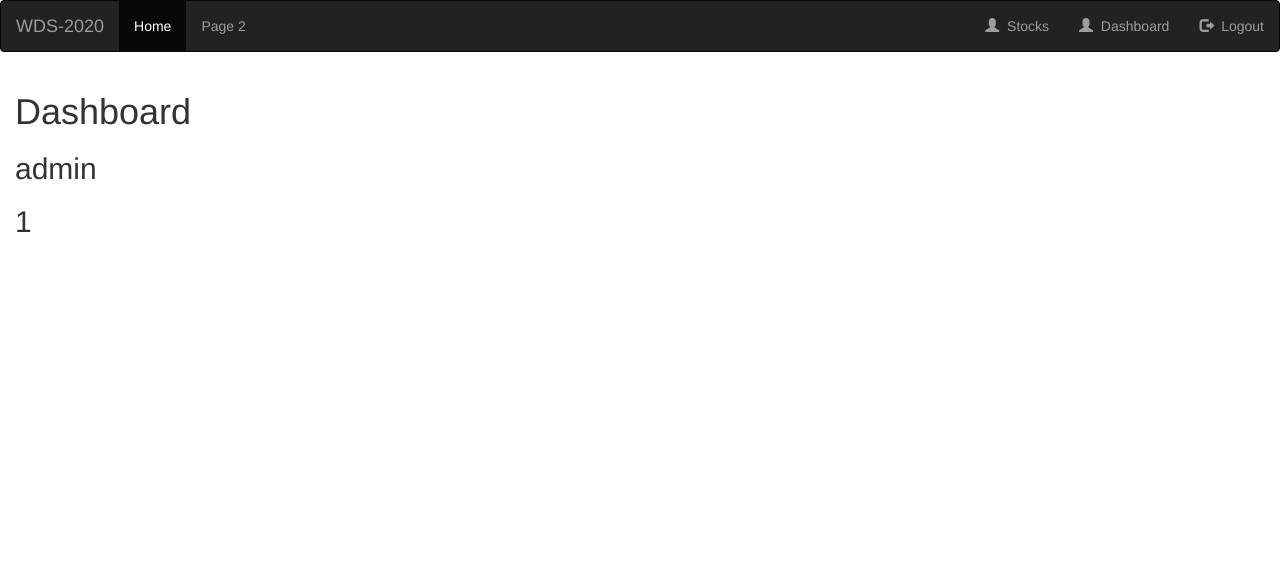
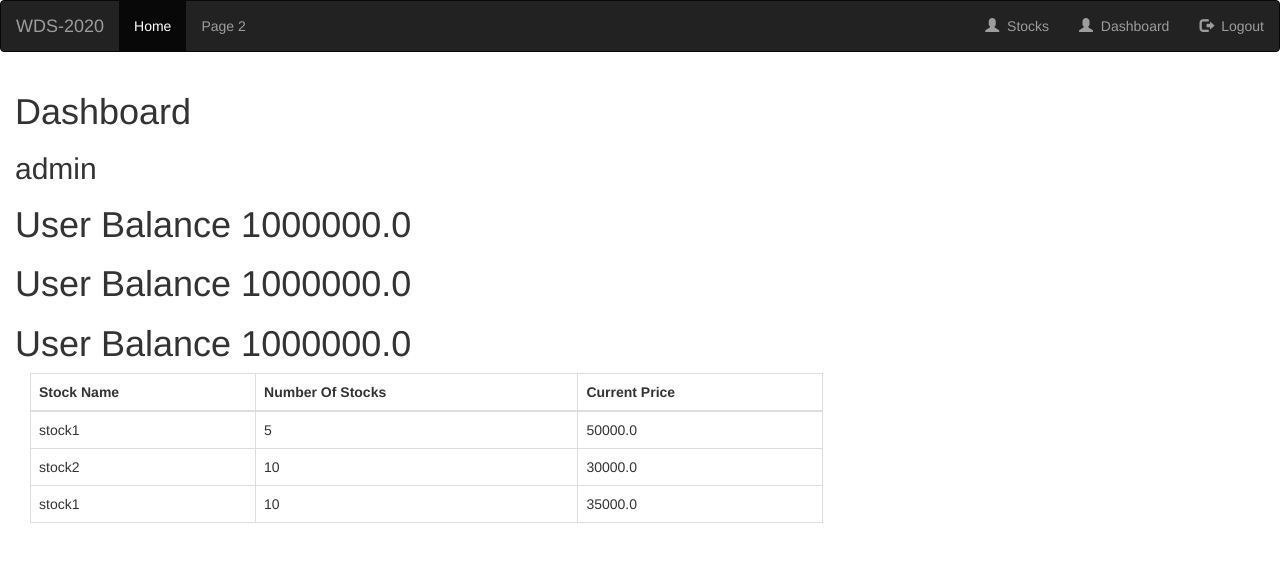
Before and after one commit to Nipun3120/wds-2020, a Django app: page /dashboard/ in a window 1280 px wide. Shown: the top 562 px of the page. Run offline with Django 3.2, Linux system fonts and the light colour scheme; a user stored in the database is signed in; data comes from the database, SQL or seed files in the repository; both versions use the stored data as it was after the commit; some libraries are stand-ins or nearby versions.

Commit message:
Dashboard

```diff
--- a/wds/core/views.py
+++ b/wds/core/views.py
@@ -65,7 +65,9 @@ def userlogout(request):
 
 @login_required
 def dashboard(request):
-    return render(request,'dashboard.html')
+    user_dashdata = trade.objects.filter(seller=request.user)
+    dash_dic = {'dashdata':user_dashdata}
+    return render(request,'dashboard.html', {'dashdata':user_dashdata})
 
 posts = [
     {
--- a/wds/templates/dashboard.html
+++ b/wds/templates/dashboard.html
@@ -9,8 +9,31 @@
 <body>
     <h1>Dashboard</h1>
     <h2>{{ user.username }}</h2>
-    <h2>{{ user.id }}</h2>
-    <h2>{{ object.userbalance }}</h2>
+      {% for dd in dashdata %}
+        <h1>User Balance {{ dd.userbalance }}</h1>
+        {% endfor %}
+        <div class="container-fluid">
+
+        <table class="table table-dark table-bordered table-hover">
+          <thead>
+            <th>Stock Name</th>
+            <th>Number Of Stocks</th>
+            <th>Current Price</th>
+          </thead>
+
+                {% for dd in dashdata %}
+                <tr>
+                    <td>{{ dd.stock }}</td>
+                  <td>{{ dd.numberofstocks }}</td>
+                  <td>{{ dd.priceperstock }}</td>
+                </tr>
+                {% endfor %}
+
+        </table>
+
+        </div>
+
+
 </body>
 </html>
 {% endblock content %}
```
Also changed, not shown: wds/db.sqlite3.
